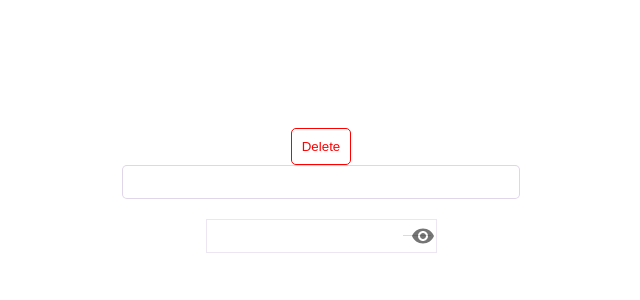
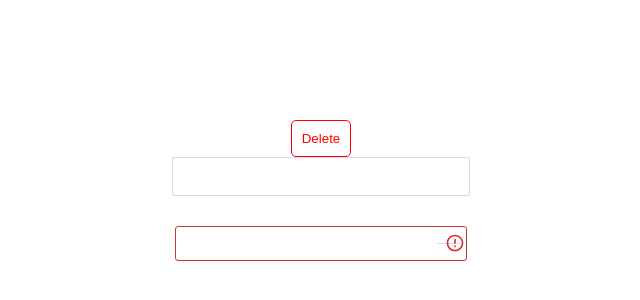
Before and after one commit to omerenma/reuseablecomponents, a React (Create React App) app: page / in a window 1280 px wide. Shown: the part 210-510 px from the top of the page, without its empty margins (319-959 px from the left). Built offline with nearby package versions, Linux system fonts and the light colour scheme.

Commit message:
Work on input field component with whose icon is determined by the type property

```diff
--- /dev/null
+++ b/babel.config.json
@@ -0,0 +1,18 @@
+{
+    "presets": [
+     [
+      "@babel/env",
+       {
+        "targets": {
+        "edge": "17",
+        "firefox": "60",
+        "chrome": "67",
+        "safari": "11.1"
+         },
+      "useBuiltIns": "usage",
+      "corejs": "3.6.5"
+       }
+   ],
+      "@babel/preset-react"
+   ]
+   }
--- a/package.json
+++ b/package.json
@@ -3,6 +3,10 @@
   "version": "0.1.0",
   "private": true,
   "dependencies": {
+    "@babel/cli": "^7.17.6",
+    "@babel/core": "^7.17.5",
+    "@babel/polyfill": "^7.12.1",
+    "@babel/preset-env": "^7.16.11",
     "@emotion/react": "^11.8.1",
     "@emotion/styled": "^11.8.1",
     "@mui/icons-material": "^5.5.0",
@@ -19,7 +23,7 @@
   },
   "scripts": {
     "start": "react-scripts start",
-    "build": "react-scripts build",
+    "build": " SET NODE_ENV=production babel src/lib --out-dir dist --copy-files",
     "test": "react-scripts test",
     "eject": "react-scripts eject"
   },
--- a/src/App.js
+++ b/src/App.js
@@ -12,7 +12,7 @@ function App() {
 			<header className="App-header">
 				<Buttons cancel>Delete</Buttons>
 				<TextFields />
-				<TextFieldWithIcon/>
+				<TextFieldWithIcon type="error" />
 			</header>
 		</div>
 	);
--- a/src/components/index.js
+++ b/src/components/index.js
@@ -1,7 +1,12 @@
 import React, { useState } from "react";
 import styled from "styled-components";
 import { Input, TextField, InputAdornment, IconButton } from "@mui/material";
-import { Visibility, VisibilityOff } from "@mui/icons-material";
+import {
+	Visibility,
+	VisibilityOff,
+	Error,
+	ErrorOutlineRounded,
+} from "@mui/icons-material";
 
 export const Buttons = styled.button`
 	padding: 10px;
@@ -35,9 +40,9 @@ export const Buttons = styled.button`
 `;
 
 export const TextFields = styled.input`
-	width: 392px;
-	height: 30px;
-	border-radius: 5px;
+	width: 292px;
+	height: 35px;
+	border-radius: 2px;
 	border: 1px solid #662d9133;
 	&:hover {
 		border: 1.5px solid #662d9133;
@@ -47,7 +52,9 @@ export const TextFields = styled.input`
 	}
 `;
 
-export const TextFieldWithIcon = () => {
+export const ErrorField = styled(Input)``;
+
+export const TextFieldWithIcon = ({ type }) => {
 	const [values, setValues] = React.useState({
 		password: "",
 		showPassword: false,
@@ -67,8 +74,16 @@ export const TextFieldWithIcon = () => {
 		event.preventDefault();
 	};
 	return (
+		<>
+			{type === "password" ? (
 				<Input
-			style={{ marginTop: 20, border: "1px solid #662D911F", padding: "0 5px" }}
+					style={{
+						marginTop: 20,
+						border: "1px solid #662D911F",
+						padding: "0 5px",
+						width: "292px",
+						height: " 35px",
+					}}
 					disableUnderline={true}
 					type={values.showPassword ? "text" : "password"}
 					value={values.password}
@@ -85,5 +100,60 @@ export const TextFieldWithIcon = () => {
 						</InputAdornment>
 					}
 				/>
+			) : type === "error" ? (
+				<Input
+					style={{
+						marginTop: 30,
+						border: "1px solid #D13232",
+						borderRadius: "3px",
+						padding: "0 5px",
+						width: "292px",
+						height: " 35px",
+					}}
+					disableUnderline={true}
+					// type={values.showPassword ? "text" : "password"}
+					// value={values.password}
+					// onChange={handleChange("password")}
+					endAdornment={
+						<InputAdornment position="end" style={{ background: "#662D9133" }}>
+							<IconButton
+								// onClick={handleClickShowPassword}
+								// onMouseDown={handleMouseDownPassword}
+								edge="end"
+							>
+								<ErrorOutlineRounded
+									style={{ width: 20, height: 20, color: "#D13232" }}
+								/>
+							</IconButton>
+						</InputAdornment>
+					}
+				/>
+			) : (
+				<Input
+					style={{
+						marginTop: 20,
+						border: "1px solid #662D911F",
+						padding: "0 5px",
+						width: "292px",
+						height: " 35px",
+					}}
+					disableUnderline={true}
+					type={values.showPassword ? "text" : "password"}
+					value={values.password}
+					onChange={handleChange("password")}
+					endAdornment={
+						<InputAdornment position="end" style={{ background: "#662D9133" }}>
+							<IconButton
+								onClick={handleClickShowPassword}
+								onMouseDown={handleMouseDownPassword}
+								edge="end"
+							>
+								{values.showPassword ? <VisibilityOff /> : <Visibility />}
+							</IconButton>
+						</InputAdornment>
+					}
+				/>
+			)}
+		</>
 	);
 };
--- /dev/null
+++ b/src/lib/components/index.js
@@ -0,0 +1,3 @@
+import Button from "./Buttons";
+
+export {Button}
```
Also changed, not shown: src/lib/components/Buttons.js (added, +31 -0 lines), 1 other file (tests, documents, lock files or other folders). Lines whose indentation alone changed are shown as unchanged.
